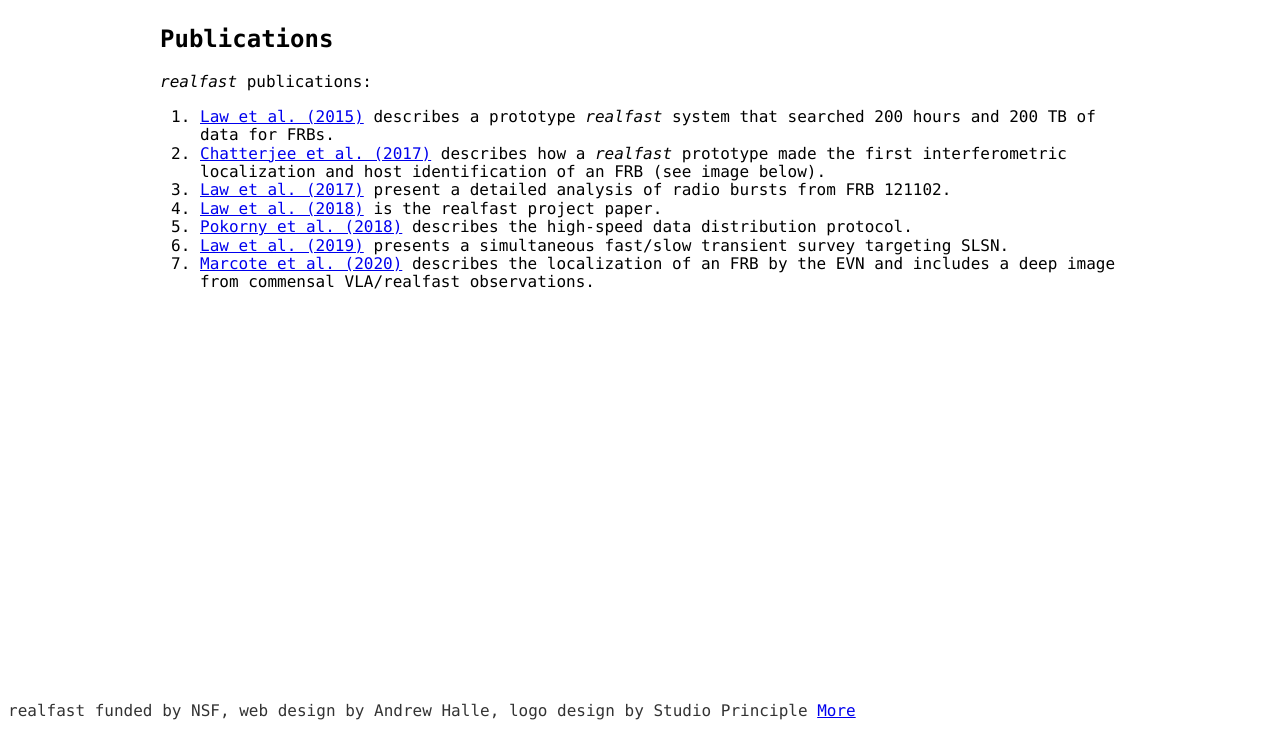
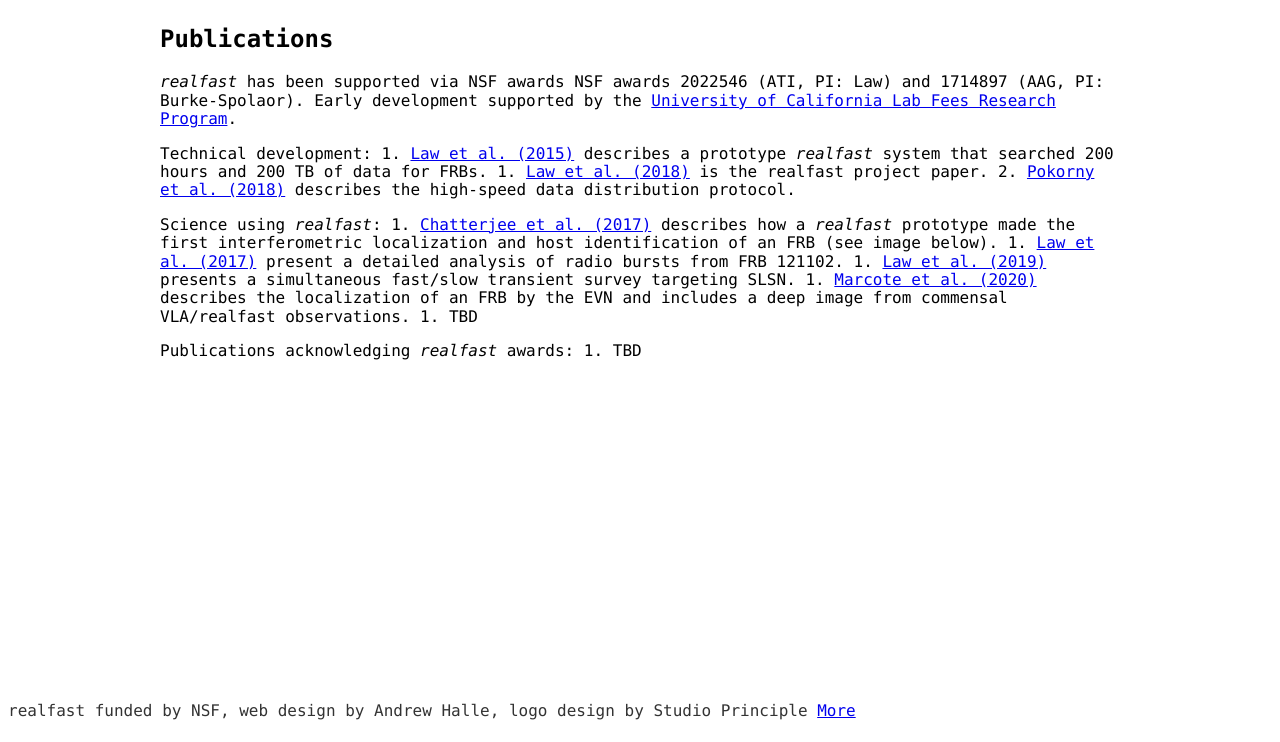
Before and after one commit to realfastvla/realfast.io-www, a plain HTML site: page publications/index.html in a window 1280 px wide. Shown: the part 58-800 px from the top of the page. Drawn offline with nearby package versions, Linux system fonts and the light colour scheme.

Commit message:
filling in pubs

```diff
--- a/publications/index.html
+++ b/publications/index.html
@@ -21,16 +21,19 @@
 
 		<div id="body">
 			<h2>Publications</h2>
-<p><em>realfast</em> publications:</p>
-<ol>
-<li><a href="https://ui.adsabs.harvard.edu/#abs/2015ApJ...807...16L">Law et al. (2015)</a> describes a prototype <em>realfast</em> system that searched 200 hours and 200 TB of data for FRBs.</li>
-<li><a href="http://dx.doi.org/10.1038/nature20797">Chatterjee et al. (2017)</a> describes how a <em>realfast</em> prototype made the first interferometric localization and host identification of an FRB (see image below).</li>
-<li><a href="https://ui.adsabs.harvard.edu/abs/2017ApJ...850...76L/abstract">Law et al. (2017)</a> present a detailed analysis of radio bursts from FRB 121102.</li>
-<li><a href="https://ui.adsabs.harvard.edu/abs/2018ApJS..236....8L/abstract">Law et al. (2018)</a> is the realfast project paper.</li>
-<li><a href="https://ui.adsabs.harvard.edu/abs/2018JAI.....750005P/abstract">Pokorny et al. (2018)</a> describes the high-speed data distribution protocol.</li>
-<li><a href="https://ui.adsabs.harvard.edu/abs/2019ApJ...886...24L/abstract">Law et al. (2019)</a> presents a simultaneous fast/slow transient survey targeting SLSN.</li>
-<li><a href="https://ui.adsabs.harvard.edu/abs/2020Natur.577..190M/abstract">Marcote et al. (2020)</a> describes the localization of an FRB by the EVN and includes a deep image from commensal VLA/realfast observations.</li>
-</ol>
+<p><em>realfast</em> has been supported via NSF awards NSF awards 2022546 (ATI, PI: Law) and 1714897 (AAG, PI: Burke-Spolaor). Early development supported by the <a href="https://www.ucop.edu/research-initiatives/programs/lab-fees/index.html">University of California Lab Fees Research Program</a>.</p>
+<p>Technical development:
+1. <a href="https://ui.adsabs.harvard.edu/#abs/2015ApJ...807...16L">Law et al. (2015)</a> describes a prototype <em>realfast</em> system that searched 200 hours and 200 TB of data for FRBs.
+1. <a href="https://ui.adsabs.harvard.edu/abs/2018ApJS..236....8L/abstract">Law et al. (2018)</a> is the realfast project paper.
+2. <a href="https://ui.adsabs.harvard.edu/abs/2018JAI.....750005P/abstract">Pokorny et al. (2018)</a> describes the high-speed data distribution protocol.</p>
+<p>Science using <em>realfast</em>:
+1. <a href="http://dx.doi.org/10.1038/nature20797">Chatterjee et al. (2017)</a> describes how a <em>realfast</em> prototype made the first interferometric localization and host identification of an FRB (see image below).
+1. <a href="https://ui.adsabs.harvard.edu/abs/2017ApJ...850...76L/abstract">Law et al. (2017)</a> present a detailed analysis of radio bursts from FRB 121102.
+1. <a href="https://ui.adsabs.harvard.edu/abs/2019ApJ...886...24L/abstract">Law et al. (2019)</a> presents a simultaneous fast/slow transient survey targeting SLSN.
+1. <a href="https://ui.adsabs.harvard.edu/abs/2020Natur.577..190M/abstract">Marcote et al. (2020)</a> describes the localization of an FRB by the EVN and includes a deep image from commensal VLA/realfast observations.
+1. TBD</p>
+<p>Publications acknowledging <em>realfast</em> awards:
+1. TBD</p>
 		</div>
 
 		<div class="footer code dark-gray pa2">
```
Also changed, not shown: about/index.html (+0 -11 lines), content/publications.html (+13 -10 lines), 2 other files.
